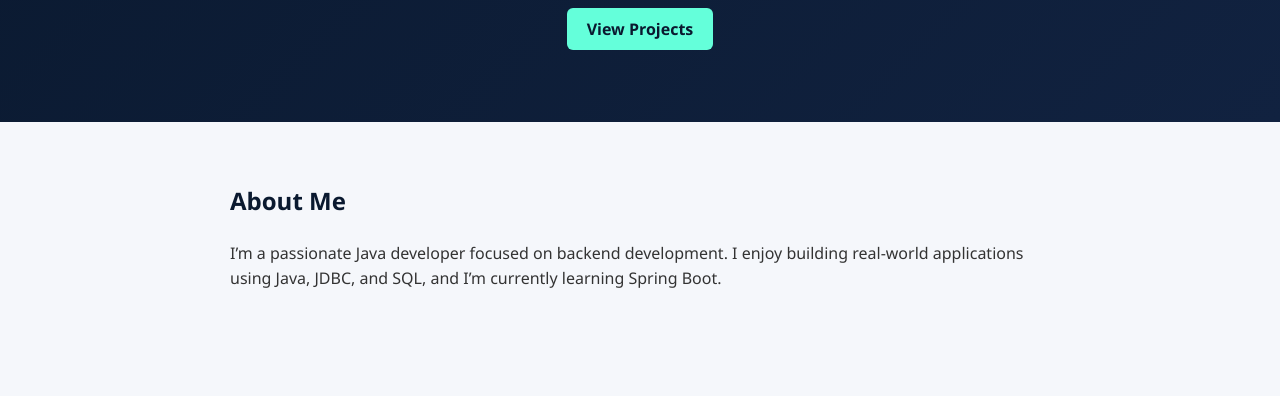
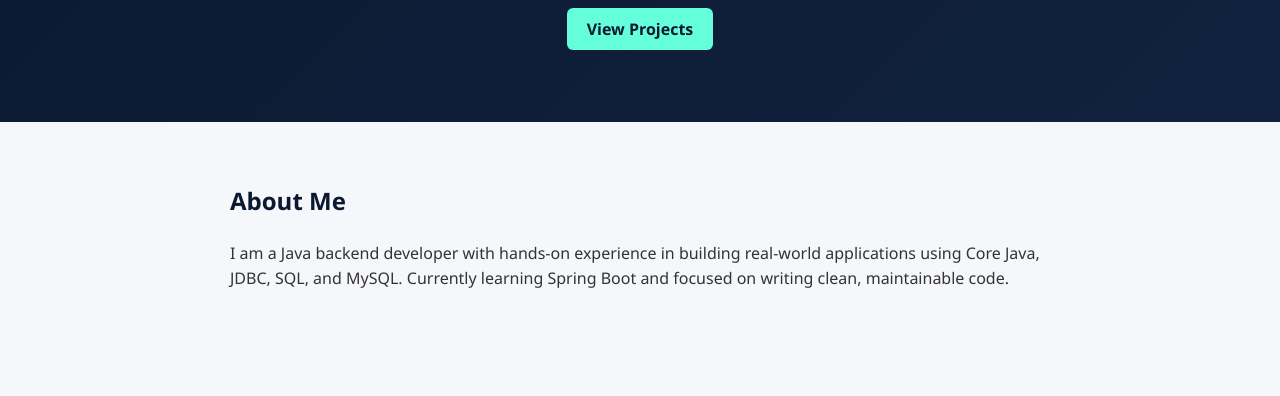
Before and after one commit to PremWaje03/PremWaje03.github.io, a plain HTML site: page index.html in a window 1280 px wide. Shown: the part 404-800 px from the top of the page. Drawn offline with Linux system fonts and the light colour scheme.

Commit message:
Revise 'About Me' section for clarity and detail
Updated the description in the 'About Me' section to reflect current skills and learning focus.

```diff
--- a/index.html
+++ b/index.html
@@ -29,9 +29,11 @@
 <section id="about">
   <h2>About Me</h2>
   <p>
-    I’m a passionate Java developer focused on backend development.
-    I enjoy building real-world applications using Java, JDBC, and SQL,
-    and I’m currently learning Spring Boot.
+I am a Java backend developer with hands-on experience in building
+real-world applications using Core Java, JDBC, SQL, and MySQL.
+Currently learning Spring Boot and focused on writing clean,
+maintainable code.
+
   </p>
 </section>
 
```
